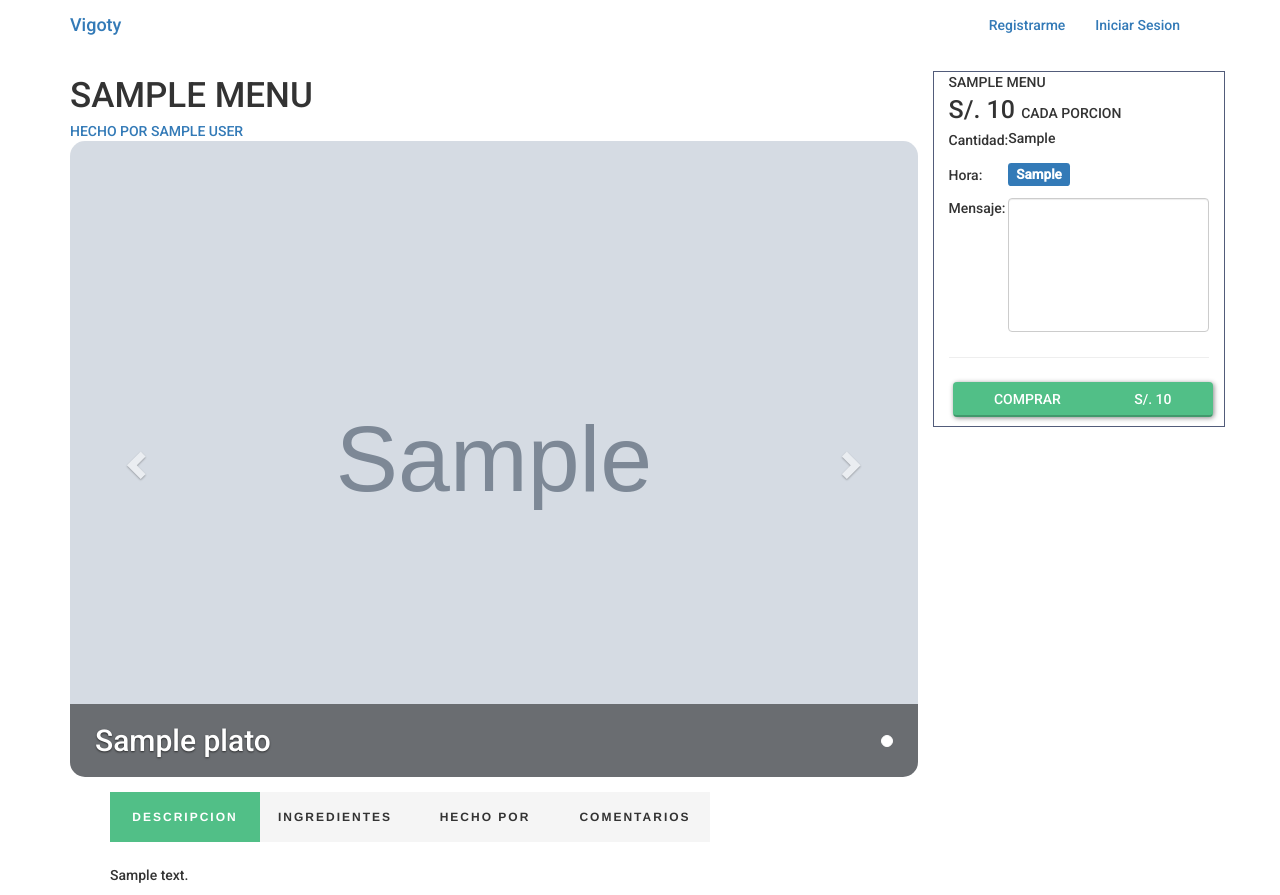
After one commit to CrunchyCode/vigoty, a Django app: template apps/venta/templates/tienda_producto.html in a window 1280 px wide. The commit adds this page. Run offline with Django 3.2, Linux system fonts and the light colour scheme; the template is opened without the code that fills it: most values are stand-ins (such as "Sample title", 1, 10 or a date in 2020); grey boxes marked "Sample" are stand-in pictures; some libraries are stand-ins or nearby versions.

Commit message:
added Tienda Product

```diff
--- a/apps/inicio/templates/master/base.html
+++ b/apps/inicio/templates/master/base.html
@@ -16,7 +16,7 @@
     <div class="navbar navbar-static-top" role="navigation">
             <div class="container">
                 <div class="navbar-header">
-                    <a class="navbar-brand" href="{% url 'tienda' %}">Vigoty</a>
+                    <a class="navbar-brand" href="{% url 'landing' %}">Vigoty</a>
                 </div>
                 <div class="navbar-collapse collapse">
                     <ul class="nav navbar-nav navbar-right">
--- a/apps/inicio/templates/perfil.html
+++ b/apps/inicio/templates/perfil.html
@@ -8,6 +8,7 @@
 {% block contenido %}
 
 <div class="row profile">
+	{% include "master/mensaje.html" %}
 	<div class="col-md-3">
 		<div class="profile-sidebar">
 			<!-- SIDEBAR USERPIC -->
--- a/apps/inicio/views.py
+++ b/apps/inicio/views.py
@@ -95,6 +95,8 @@ class PerfilView(TemplateView):
             except Exception:
                 print("no hay imagen")
             perfil.save()
+            msg = 'Perfil editado correctamente!'
+            messages.add_message(request, messages.SUCCESS, msg)
         else:
             msg = 'Datos de Perfil incorrectos'
             messages.add_message(request, messages.ERROR, msg)
--- a/apps/negocio/templates/menu.html
+++ b/apps/negocio/templates/menu.html
@@ -17,6 +17,7 @@
         {% endif %}
         <hr class="colorgraph">
     </div>
+    {% include "master/mensaje.html" %}
     {% if perfil %}
         {% if menus %}
             {% for men in menus %}
--- /dev/null
+++ b/apps/venta/static/css/general/slide_eat_product.css
@@ -0,0 +1,42 @@
+/* Makes images fully responsive */
+
+.img-responsive, .thumbnail>img, .thumbnail a>img, .carousel-inner>.item>img, .carousel-inner>.item>a>img {
+    display: block;
+    width: 100%;
+    height: auto;
+}
+
+
+/* ------------------- Carousel Styling ------------------- */
+
+.carousel-inner {
+    border-radius: 15px;
+}
+
+.carousel-caption {
+    background-color: rgba(0, 0, 0, .5);
+    position: absolute;
+    left: 0;
+    right: 0;
+    bottom: 0;
+    z-index: 10;
+    padding: 0 0 10px 25px;
+    color: #fff;
+    text-align: left;
+}
+
+.carousel-indicators {
+    position: absolute;
+    bottom: 0;
+    right: 0;
+    left: 0;
+    width: 100%;
+    z-index: 15;
+    margin: 0;
+    padding: 0 25px 25px 0;
+    text-align: right;
+}
+
+.carousel-control.left, .carousel-control.right {
+    background-image: none;
+}
--- /dev/null
+++ b/apps/venta/static/css/general/tabs.css
@@ -0,0 +1,277 @@
+/*!---------- 13. TABBED CONTENT ----------*/
+
+.tabs {
+    overflow: hidden;
+}
+
+.tabs li {
+    display: inline-block;
+    cursor: pointer;
+}
+
+.tabs.thirds {
+    width: 100%;
+}
+
+.tabs.thirds li {
+    width: 33.3333333%;
+}
+
+.tabs.thirds .tab-title {
+    width: 100%;
+}
+
+.button-tabs .tabs {
+    display: inline-block;
+    overflow: hidden;
+}
+
+.button-tabs .tabs>li {
+    margin-bottom: 8px;
+    float: left;
+}
+
+.button-tabs .tabs>li:last-child {
+    margin-right: 0;
+}
+
+.button-tabs .tab-title {
+    padding: 13px;
+    display: inline-block;
+    text-align: center;
+    min-width: 150px;
+    background: #f5f5f5;
+    -webkit-touch-callout: none;
+    -webkit-user-select: none;
+    -khtml-user-select: none;
+    -moz-user-select: none;
+    -ms-user-select: none;
+    user-select: none;
+    transition: all 0.3s ease;
+    -webkit-transition: all 0.3s ease;
+    -moz-transition: all 0.3s ease;
+}
+
+.bg-secondary .button-tabs .tab-title {
+    background: #eee;
+}
+
+.button-tabs .tab-title span {
+    font-family: "Raleway", "Helvetica Neue", Helvetica, Arial, sans-serif;
+    font-size: 12px;
+    line-height: 24px;
+    font-weight: 400;
+    text-transform: uppercase;
+    letter-spacing: 2px;
+    font-weight: 700;
+}
+
+.button-tabs .active .tab-title {
+    background: #51bf87;
+    color: #fff;
+}
+
+.button-tabs .tab-title:hover {
+    background: #eee;
+}
+
+.button-tabs .active .tab-title:hover {
+    background: #51bf87;
+}
+
+.button-tabs.vertical {
+    overflow: hidden;
+}
+
+.button-tabs.vertical>.tabs {
+    max-width: 30%;
+    float: left;
+}
+
+.button-tabs.vertical>.content {
+    padding-left: 3%;
+    max-width: 70%;
+    float: right;
+}
+
+.button-tabs.vertical>.tabs li, .button-tabs.vertical .tab-title {
+    width: 100%;
+}
+
+.button-tabs.vertical>.tabs li {
+    margin-bottom: 10px;
+}
+
+.bg-dark .button-tabs .tab-title span {
+    color: #222;
+}
+
+@media all and (max-width: 767px) {
+    .button-tabs .tabs li {
+        width: 49%;
+        margin-bottom: 15px;
+    }
+    .button-tabs.vertical .tabs, .button-tabs.vertical .content {
+        max-width: 100%;
+        width: 100%;
+        padding-left: 0;
+    }
+}
+
+.tabbed-content {
+    padding-top: 15px;
+}
+
+.tabbed-content .content>li {
+    opacity: 0;
+    visibility: hidden;
+    transition: all 0.3s ease;
+    -webkit-transition: all 0.3s ease;
+    -moz-transition: all 0.3s ease;
+    display: none;
+}
+
+.tabbed-content .content .active {
+    opacity: 1;
+    visibility: visible;
+    display: block;
+}
+
+.text-tabs .tabs {
+    padding-bottom: 16px;
+    border-bottom: 1px solid #ccc;
+    overflow: visible;
+}
+
+.text-tabs.no-border .tabs {
+    border-bottom: none;
+}
+
+.text-tabs .tab-title {
+    -webkit-touch-callout: none;
+    -webkit-user-select: none;
+    -khtml-user-select: none;
+    -moz-user-select: none;
+    -ms-user-select: none;
+    user-select: none;
+    transition: all 0.3s ease;
+    -webkit-transition: all 0.3s ease;
+    -moz-transition: all 0.3s ease;
+    padding: 0 24px;
+    opacity: 0.5;
+    position: relative;
+}
+
+.text-tabs .tab-title span {
+    font-family: "Raleway", "Helvetica Neue", Helvetica, Arial, sans-serif;
+    font-size: 12px;
+    line-height: 24px;
+    font-weight: 400;
+    text-transform: uppercase;
+    letter-spacing: 2px;
+    font-weight: 700;
+}
+
+.text-tabs .tab-title:after {
+    content: '';
+    position: absolute;
+    width: 100%;
+    height: 1px;
+    background: #51bf87;
+    bottom: 10px;
+    opacity: 0;
+    transition: all 0.3s ease;
+    -webkit-transition: all 0.3s ease;
+    -moz-transition: all 0.3s ease;
+    bottom: -17px;
+    left: 0;
+}
+
+.text-tabs .active .tab-title {
+    opacity: 1;
+    color: #51bf87;
+}
+
+.bg-primary .text-tabs .tab-title:after {
+    background: #76769d;
+}
+
+.text-tabs .active .tab-title:after {
+    opacity: 1;
+}
+
+.text-tabs .tab-title:hover {
+    opacity: 1;
+}
+
+@media all and (max-width: 767px) {
+    .text-tabs .tabs {
+        padding-bottom: 0;
+    }
+    .text-tabs .tabs li {
+        width: 49%;
+        margin-bottom: 15px;
+    }
+    .text-tabs .tab-title:after {
+        display: none;
+    }
+    .text-tabs:not(.text-center) .tabs li:first-child .tab-title {
+        padding-left: 24px;
+    }
+}
+
+.icon-tabs .tabs li {
+    width: 24.5%;
+    margin-bottom: 24px;
+}
+
+.icon-tabs .tab-title {
+    text-align: center;
+    transition: all 0.3s ease;
+    -webkit-transition: all 0.3s ease;
+    -moz-transition: all 0.3s ease;
+    opacity: .5;
+}
+
+.icon-tabs .tab-title:hover {
+    opacity: 1;
+}
+
+.icon-tabs .active .tab-title {
+    color: #51bf87;
+    opacity: 1;
+}
+
+.icon-tabs .active .tab-title i {
+    color: #51bf87;
+}
+
+.image-bg .icon-tabs .active .tab-title i {
+    color: #fff;
+}
+
+.icon-tabs .tab-title i {
+    display: block;
+    margin-bottom: 16px;
+}
+
+.icon-tabs .tab-title span {
+    font-family: "Raleway", "Helvetica Neue", Helvetica, Arial, sans-serif;
+    font-size: 12px;
+    line-height: 24px;
+    font-weight: 400;
+    text-transform: uppercase;
+    letter-spacing: 2px;
+    font-weight: 700;
+}
+
+@media all and (max-width: 767px) {
+    .icon-tabs .tabs li {
+        margin-bottom: 16px;
+        margin-right: 0;
+        width: 49%;
+    }
+    .icon-tabs .tab-title i {
+        font-size: 32px;
+    }
+}
--- /dev/null
+++ b/apps/venta/static/js/general/tabs.js
@@ -0,0 +1,21 @@
+$('.tabbed-content').each(function() {
+    $(this).append('<ul class="content"></ul>');
+});
+
+$('.tabs li').each(function() {
+    var originalTab = $(this),
+        activeClass = "";
+    if (originalTab.is('.tabs>li:first-child')) {
+        activeClass = ' class="active"';
+    }
+    var tabContent = originalTab.find('.tab-content').detach().wrap('<li' + activeClass + '></li>').parent();
+    originalTab.closest('.tabbed-content').find('.content').append(tabContent);
+});
+
+$('.tabs li').click(function() {
+    $(this).closest('.tabs').find('li').removeClass('active');
+    $(this).addClass('active');
+    var liIndex = $(this).index() + 1;
+    $(this).closest('.tabbed-content').find('.content>li').removeClass('active');
+    $(this).closest('.tabbed-content').find('.content>li:nth-of-type(' + liIndex + ')').addClass('active');
+});
--- a/apps/venta/templates/tienda.html
+++ b/apps/venta/templates/tienda.html
@@ -66,7 +66,7 @@
                         <a href="{% url 'menu' %}/c/{{ menu.creador.id }}">
                             HECHO POR {{menu.creador.first_name|upper}} {{menu.creador.last_name|upper}}
                         </a>
-                        &emsp;&emsp;&emsp;&emsp;&emsp;&emsp;&emsp;{{ menu.distancia }}
+                        &emsp;&emsp;&emsp;&emsp;&emsp;<i class="fa fa-home" aria-hidden="true"></i> {{ menu.distancia }}
                     </hovernombrecreador>
                 </div>
             </div>
--- /dev/null
+++ b/apps/venta/templates/tienda_producto.html
@@ -0,0 +1,176 @@
+{% extends 'master/base.html' %}
+{% load static %}
+
+{% block importCSS %}
+    <link href="{% static 'css/general/slide_eat_product.css' %}" rel="stylesheet" type="text/css"/>
+    <link href="{% static 'css/general/tabs.css' %}" rel="stylesheet" type="text/css"/>
+{% endblock importCSS %}
+
+{% block contenido %}
+
+    <div class="row">
+        <div class="col-md-9" style="vertical-align:top;">
+            <table align="center" width="100%">
+                <tr>
+                    <td>
+                        <span style="font-size:35px;">{{ menu.nombre|upper }}</span>
+                        <br>
+                        <a href="{% url 'menu' %}/c/{{ menu.creador.id }}">
+                            HECHO POR {{ menu.creador.first_name|upper }} {{ menu.creador.last_name|upper }}
+                        </a>
+                    </td>
+                </tr>
+                <tr>
+                    <td>
+                        <div id="carousel-example-generic" class="carousel slide" data-ride="carousel">
+                            <!-- Indicators -->
+                            <ol class="carousel-indicators">
+                                {% for det in detalles %}
+                                    <li data-target="#carousel-example-generic" data-slide-to="{{ det.valor_slide }}"></li>
+                                {% endfor %}
+
+                            </ol>
+
+                            <!-- Wrapper for slides -->
+                            <div class="carousel-inner">
+                                {% for det in detalles %}
+                                    <div class="item">
+                                        <img src="{{ det.plato.imagen.url }}" alt="...">
+                                        <div class="carousel-caption">
+                                            <h2>{{ det.plato.nombre }}</h2>
+                                        </div>
+                                    </div>
+                                {% endfor %}
+                            </div>
+
+                            <!-- Controls -->
+                            <a class="left carousel-control" href="#carousel-example-generic" data-slide="prev">
+                                <span class="glyphicon glyphicon-chevron-left"></span>
+                            </a>
+                            <a class="right carousel-control" href="#carousel-example-generic" data-slide="next">
+                                <span class="glyphicon glyphicon-chevron-right"></span>
+                            </a>
+                        </div>
+                    </td>
+                </tr>
+                <tr>
+                    <td>
+                        <div class="tabbed-content button-tabs">
+                            <ul class="tabs">
+                                <li class="active">
+                                    <div class="tab-title">
+                                        <span>Descripcion</span>
+                                    </div>
+                                    <div class="tab-content">
+                                        <p>
+                                            {{ menu.breve_descripcion }}
+                                        </p>
+                                    </div>
+                                </li>
+                                <li>
+                                    <div class="tab-title">
+                                        <span>Ingredientes</span>
+                                    </div>
+                                    <div class="tab-content">
+                                        {% for det in detalles %}
+                                            <p>
+                                                <b>{{ det.plato.nombre }}:</b>
+                                                {{ det.plato.ingredientes }}
+                                            </p>
+                                        {% endfor %}
+                                    </div>
+                                </li>
+                                <li>
+                                    <div class="tab-title">
+                                        <span>Hecho por</span>
+                                    </div>
+                                    <div class="tab-content">
+                                        <p>
+                                            At vero eos et accusamus et iusto odio dignissimos ducimus qui blanditiis praesentium voluptatum deleniti atque corrupti quos dolores et quas molestias excepturi sint occaecati cupiditate non provident, similique sunt in culpa qui officia deserunt mollitia animi, id est laborum et dolorum fuga. Et harum quidem rerum facilis est.
+                                        </p>
+                                    </div>
+                                </li>
+                                <li>
+                                    <div class="tab-title">
+                                        <span>Comentarios</span>
+                                    </div>
+                                    <div class="tab-content">
+                                        <p>
+                                            Nam libero tempore, cum soluta nobis est eligendi optio cumque nihil impedit quo minus id quod maxime placeat facere possimus, omnis voluptas assumenda est, omnis dolor repellendus. Temporibus autem quibusdam et aut officiis debitis aut rerum necessitatibus saepe eveniet ut et voluptates repudiandae sint et molestiae non recusandae.
+                                        </p>
+                                    </div>
+                                </li>
+                            </ul>
+                        </div>
+                    </td>
+                </tr>
+            </table>
+        </div>
+        <div class="col-md-3" style="vertical-align:top; border:1px solid #525C7A;">
+            <form method="POST">
+                {% csrf_token %}
+                <table>
+                    <tr>
+                        <td colspan="2">{{ menu.nombre|upper }}</td>
+                    </tr>
+                    <tr>
+                        <td colspan="2">
+                            <span style="font-size: 25px;">S/. {{ menu.precio }} </span>CADA PORCION
+                        </td>
+                    </tr>
+                    <tr>
+                        <td>Cantidad:</td>
+                        <td style="padding-bottom: 5px;">
+                            {{ selectHTML|safe }}
+                        </td>
+                    </tr>
+                    <tr>
+                        <td>Hora:</td>
+                        <td style="padding-bottom: 5px;">
+                            <h4><span class="label label-primary">{{ menu.rango_hora }}</span></h4>
+                        </td>
+                    </tr>
+                    <tr>
+                        <td valign="top">Mensaje:</td>
+                        <td style="padding-bottom: 5px;">
+                            <textarea class="form-control" name="mensaje" id="mensaje" cols="30" rows="6" style="resize: none;" maxlength="140"></textarea>
+                        </td>
+                    </tr>
+                    <tr>
+                        <td colspan="2">
+                            <hr>
+                        </td>
+                    </tr>
+                    <tr>
+                        <td colspan="2" style="padding-bottom: 5px;">
+                            <button class="btn btn-fresh btn-block" name="add" type="submit">
+                                <span style="margin-right: 5em;">COMPRAR</span>
+                                <span id="span-monto">S/. {{ menu.precio }}</span>
+                            </button>
+                            <input type="hidden" id="menu_id" name="menu_id" value="{{ menu.id }}">
+                        </td>
+                    </tr>
+                </table>
+            </form>
+        </div>
+    </div>
+
+{% endblock contenido %}
+
+{% block importJS %}
+    <script src="{% static 'js/general/tabs.js' %}" type="text/javascript"></script>
+
+    <script>
+        $(function () {
+            $('.carousel-indicators li:nth-child(1)').addClass('active');
+            $('.item:nth-child(1)').addClass('active');
+        });
+
+        function cambiarTotal(){
+            var precio_producto = {{ menu.precio }};
+            var cantidad = $("#cantidad").val();
+            var monto = precio_producto * cantidad;
+            $("#span-monto").text("S/. " + monto.toFixed(2));
+        }
+    </script>
+{% endblock importJS %}
--- a/apps/venta/urls.py
+++ b/apps/venta/urls.py
@@ -1,12 +1,12 @@
 from django.conf.urls import url
-from .views import TiendaView
+from .views import TiendaView, TiendaProductoView
 from django.contrib.auth.decorators import login_required
 
 urlpatterns = [
     url(r'^tienda$',
         login_required(TiendaView.as_view()), name='tienda'),
     url(r'^tienda/(?P<id>[\d]+)$',
-        login_required(TiendaView.as_view()), name="tienda-detalle"),
+        login_required(TiendaProductoView.as_view()), name="tienda-detalle"),
     url(r'^tienda/f/(?P<date>\d{4}-\d{2}-\d{2})$',
         login_required(TiendaView.as_view()), name='tienda-filtro'),
 ]
--- a/vigoty/settings/base.py
+++ b/vigoty/settings/base.py
@@ -96,7 +96,7 @@
 
 USE_I18N = True
 
-USE_L10N = True
+USE_L10N = False
 
 USE_TZ = True
 
```
Also changed, not shown: apps/negocio/templates/publicar_menu.html (+6 -1 lines), apps/negocio/views.py (+11 -3 lines), apps/venta/views.py (+44 -2 lines).
